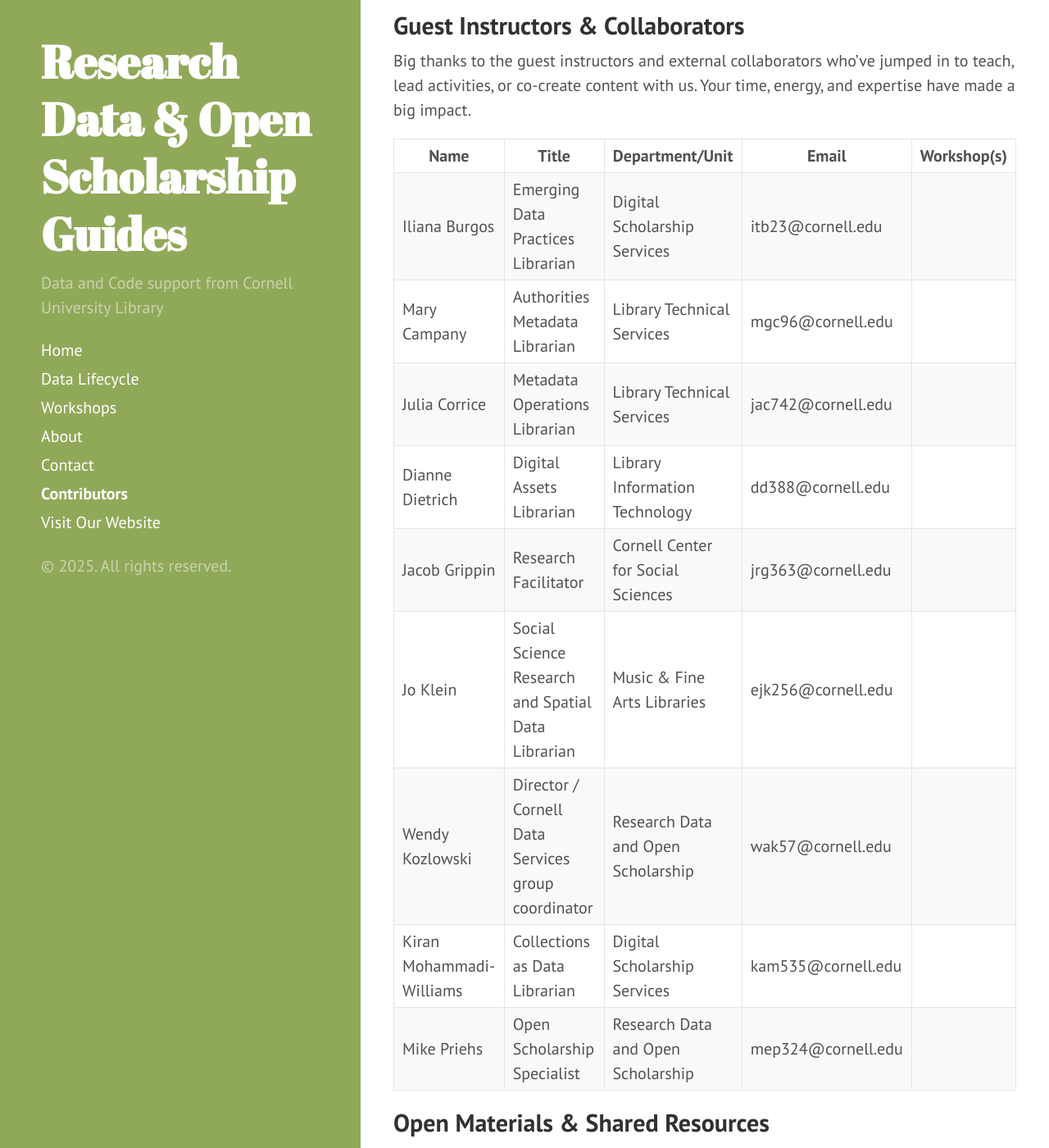
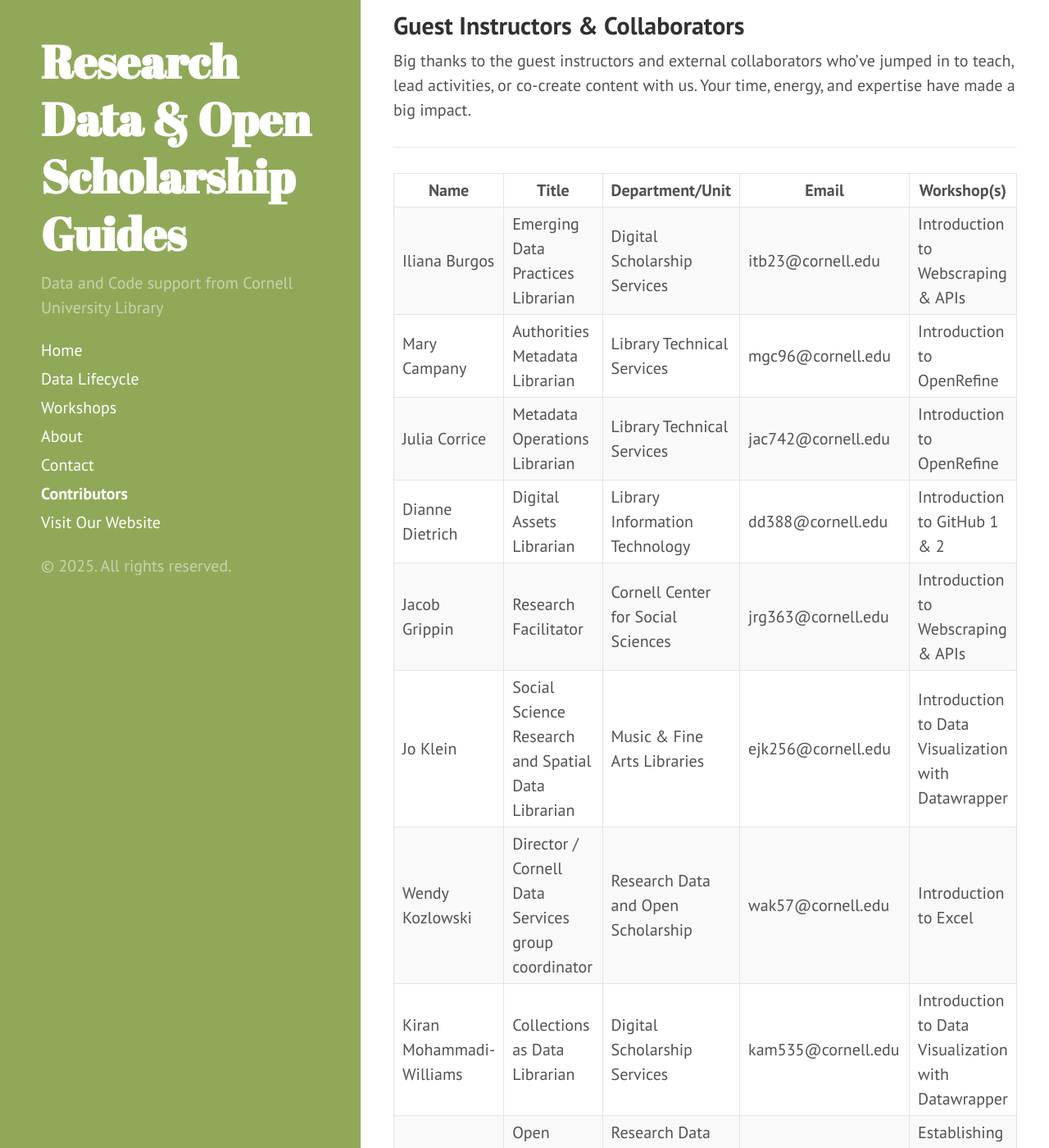
Before and after one commit to lenciabeltran/rdos_dataden, a Jekyll site: the page built from contributors.md, in a window 1280 px wide and 1400 px high, scrolled down 316 px. Shown: the whole window at 82% size. Built offline with Jekyll 4.4.1, drawn with Linux system fonts in a browser that asks for light colours; some of the changed text lies outside the part shown.

Commit message:
updated table to include workshops

```diff
--- a/contributors.md
+++ b/contributors.md
@@ -11,17 +11,19 @@
 ## Guest Instructors & Collaborators <br>
 Big thanks to the guest instructors and external collaborators who’ve jumped in to teach, lead activities, or co-create content with us. Your time, energy, and expertise have made a big impact.
 
+---
+
 | Name | Title | Department/Unit | Email | Workshop(s) |
 |------|-------|-----------------|-------|-------------|
-| Iliana Burgos | Emerging Data Practices Librarian | Digital Scholarship Services | itb23@cornell.edu |  |
-| Mary Campany | Authorities Metadata Librarian | Library Technical Services | mgc96@cornell.edu |  |
-| Julia Corrice | Metadata Operations Librarian | Library Technical Services | jac742@cornell.edu |  |
-| Dianne Dietrich | Digital Assets Librarian | Library Information Technology | dd388@cornell.edu |  |
-| Jacob Grippin | Research Facilitator | Cornell Center for Social Sciences | jrg363@cornell.edu |  |
-| Jo Klein | Social Science Research and Spatial Data Librarian | Music & Fine Arts Libraries | ejk256@cornell.edu |  |
-| Wendy Kozlowski | Director / Cornell Data Services group coordinator | Research Data and Open Scholarship | wak57@cornell.edu |  |
-| Kiran Mohammadi-Williams | Collections as Data Librarian | Digital Scholarship Services | kam535@cornell.edu |  |
-| Mike Priehs | Open Scholarship Specialist | Research Data and Open Scholarship | mep324@cornell.edu |  |
+| Iliana Burgos | Emerging Data Practices Librarian | Digital Scholarship Services | itb23@cornell.edu | Introduction to Webscraping & APIs |
+| Mary Campany | Authorities Metadata Librarian | Library Technical Services | mgc96@cornell.edu | Introduction to OpenRefine |
+| Julia Corrice | Metadata Operations Librarian | Library Technical Services | jac742@cornell.edu | Introduction to OpenRefine |
+| Dianne Dietrich | Digital Assets Librarian | Library Information Technology | dd388@cornell.edu | Introduction to GitHub 1 & 2 |
+| Jacob Grippin | Research Facilitator | Cornell Center for Social Sciences | jrg363@cornell.edu | Introduction to Webscraping & APIs |
+| Jo Klein | Social Science Research and Spatial Data Librarian | Music & Fine Arts Libraries | ejk256@cornell.edu | Introduction to Data Visualization with Datawrapper |
+| Wendy Kozlowski | Director / Cornell Data Services group coordinator | Research Data and Open Scholarship | wak57@cornell.edu | Introduction to Excel |
+| Kiran Mohammadi-Williams | Collections as Data Librarian | Digital Scholarship Services | kam535@cornell.edu | Introduction to Data Visualization with Datawrapper |
+| Mike Priehs | Open Scholarship Specialist | Research Data and Open Scholarship | mep324@cornell.edu | Establishing a Researcher Profile |
 
 
 
```
